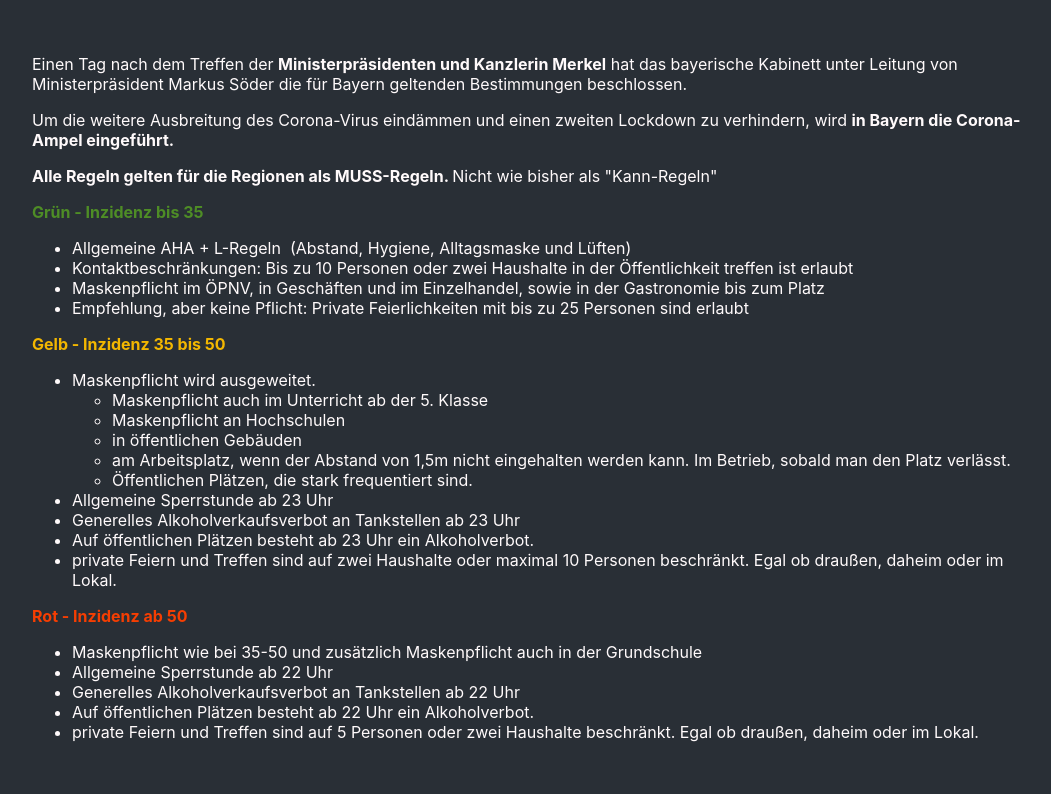
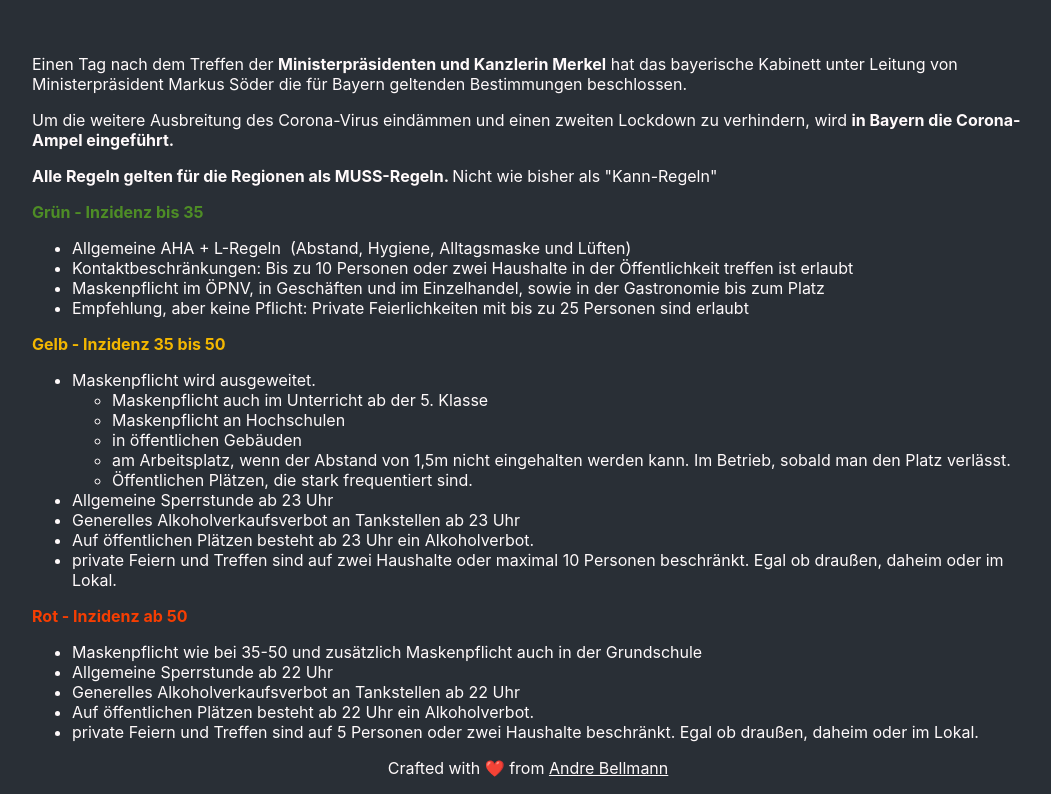
Before and after one commit to ingomc/coburg19, a Svelte app: page / in a window 1280 px wide. Shown: the part 586-1380 px from the top of the page, without its empty margins (112-1163 px from the left). Built offline with nearby package versions, Linux system fonts and the light colour scheme.

Commit message:
impressum opengraph

```diff
--- a/public/global.css
+++ b/public/global.css
@@ -10,8 +10,6 @@
 	--info-contrast: #0c2f08;
 	--card-bg: var(--warning-bg);
 	--card-color: var(--warning-contrast);
-
-
 }
 
 html, body {
@@ -27,8 +25,13 @@ body {
 	color: var(--color);
 	font-family: -apple-system, BlinkMacSystemFont, "Segoe UI", Roboto, Oxygen-Sans, Ubuntu, Cantarell, "Helvetica Neue", sans-serif;
 }
+
 * {
 	box-sizing: border-box;
+}
+
+a {
+	color: var(--color);
 }
 
 .container {
--- a/src/App.svelte
+++ b/src/App.svelte
@@ -1,4 +1,5 @@
 <script>
+  import { fix_and_outro_and_destroy_block } from 'svelte/internal';
   import Card from './Card.svelte';
   import Header from './Header.svelte';
 
@@ -119,7 +120,11 @@
           Egal ob draußen, daheim oder im Lokal.
         </li>
       </ul>
-      <p><strong /></p>
+      <center>
+        Crafted with ❤️ from
+        <a href="https://www.andre-bellmann.de/?utm_source=social-media&utm_medium=corona&utm_campaign=website">Andre Bellmann</a>
+      </center>
     </div>
   </div>
+  <div class="container" />
 </main>
```
